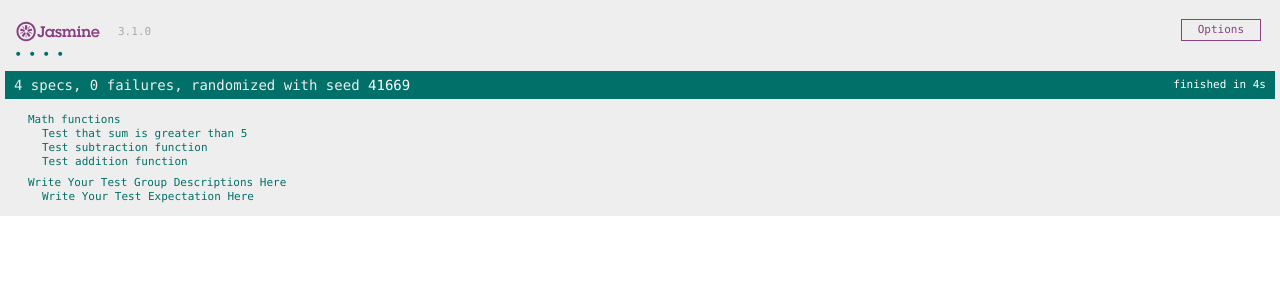
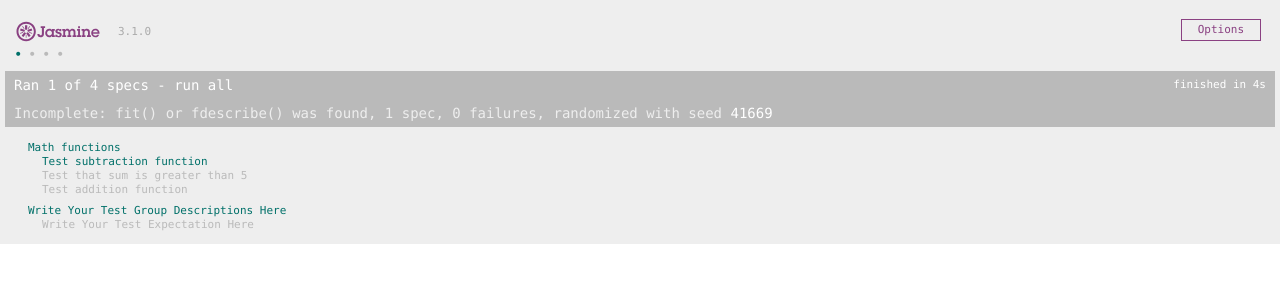
Before and after one commit to mister-critter/js-unit-testing_jasmine-boilerplate, a plain HTML site: page index.html in a window 1280 px wide. Drawn offline with Linux system fonts and the light colour scheme.

Commit message:
Use fit() and xit() to denote priority for individual tests; also added notes regarding variables and functions that can be used across all tests under a describe

```diff
--- a/index.html
+++ b/index.html
@@ -35,6 +35,20 @@
         });
 
         describe('Math functions', () => {
+
+            /*
+            // You can use the below variable definitions and beforeEach() function to pass
+            // the same variables (or run some relevant function) before each 'it()' test
+
+            let num1;
+            let num2;
+
+            beforeEach(() => {
+                num1 = 2;
+                num2 = 3;
+            });
+            */
+
             it('Test addition function', () => {
                 // arrange
                 const num1 = 2;
@@ -47,7 +61,8 @@
                 expect(result).toBe(5);
             });
 
-            it('Test subtraction function', () => {
+            // 'fit()' puts the focus on this test and doesn't run the others
+            fit('Test subtraction function', () => {
                 // arrange
                 const num1 = 2;
                 const num2 = 3;
@@ -59,16 +74,17 @@
                 expect(result).toBe(-1);
             });
 
-            it('Test that sum is greater than 5', () => {
+            // 'xit()' ignores this test
+            xit('Test that sum is greater than 5', () => {
                 // arrange
                 const num1 = 2;
-                /* const num2 = 2; // fail */
-                const num2 = 4; // pass
+                const num2 = 2;
 
                 // act
                 const result = add(num1, num2);
 
                 // assert
+                // this fails because the sum is 4, and therefore not greater than 5
                 expect(result).toBeGreaterThan(5);
             });
 
```
